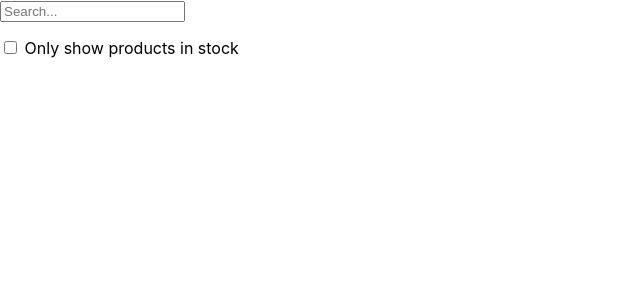
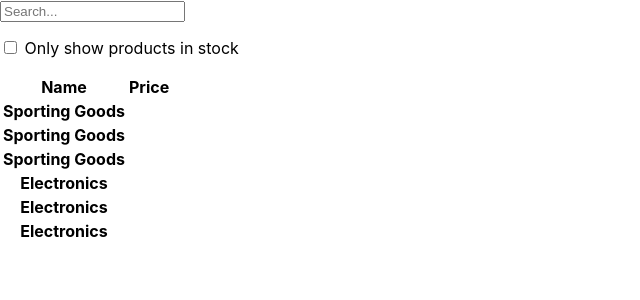
Before and after one commit to KeijiTokunaga/react-ts-app, a React (Create React App) app: page / in a window 1280 px wide. Shown: the top 300 px of the page, without its empty margins (0-640 px from the left). Built offline with nearby package versions, Linux system fonts and the light colour scheme.

Commit message:
一旦、動作した

```diff
--- a/src/component/FilterableProductTable.tsx
+++ b/src/component/FilterableProductTable.tsx
@@ -2,18 +2,22 @@ import React from 'react';
 import { SearchBar } from './SearchBar';
 import { ProductTable } from './ProductTable';
 
-type Props = {
+type Product = {
   category: string;
   price: string;
   stocked: boolean;
   name: string;
 };
 
-export const FilterableProductTable = (props: Props) => {
+type ProductsProps = {
+  products: Product[];
+};
+
+export const FilterableProductTable: React.FC<ProductsProps> = (props) => {
   return (
     <>
       <SearchBar />
-      <ProductTable products={props.product} />
+      <ProductTable products={props.products} />
     </>
   );
 };
--- a/src/component/ProductCategoryRow.tsx
+++ b/src/component/ProductCategoryRow.tsx
@@ -1,5 +1,11 @@
 import React from 'react';
 
-export const ProductCategoryRow: React.FC = () => {
-  return <></>;
+export const ProductCategoryRow: React.FC<{ category: string }> = ({
+  category,
+}) => {
+  return (
+    <tr>
+      <th>{category}</th>
+    </tr>
+  );
 };
--- a/src/component/ProductTable.tsx
+++ b/src/component/ProductTable.tsx
@@ -1,12 +1,32 @@
 import React from 'react';
+import { ProductCategoryRow } from './ProductCategoryRow';
 
-type Props = {
+type Product = {
   category: string;
   price: string;
   stocked: boolean;
   name: string;
 };
 
-export const ProductTable: React.FC<Props> = (props) => {
-  return <></>;
+type ProductProps = {
+  products: Product[];
 };
+
+export const ProductTable: React.FC<ProductProps> = (props) => {
+  return (
+    <table>
+      <thead>
+        <tr>
+          <th>Name</th>
+          <th>Price</th>
+        </tr>
+      </thead>
+
+      <tbody>
+        {props.products.map((v) => (
+          <ProductCategoryRow category={v.category} key={v.category} />
+        ))}
+      </tbody>
+    </table>
+  );
+};
--- a/src/model/product.ts
+++ b/src/model/product.ts
@@ -1,4 +1,11 @@
-export const PRODUCTS = [
+type Product = {
+  category: string;
+  price: string;
+  stocked: boolean;
+  name: string;
+};
+
+export const PRODUCTS: Product[] = [
   {
     category: 'Sporting Goods',
     price: '$49.99',
```
